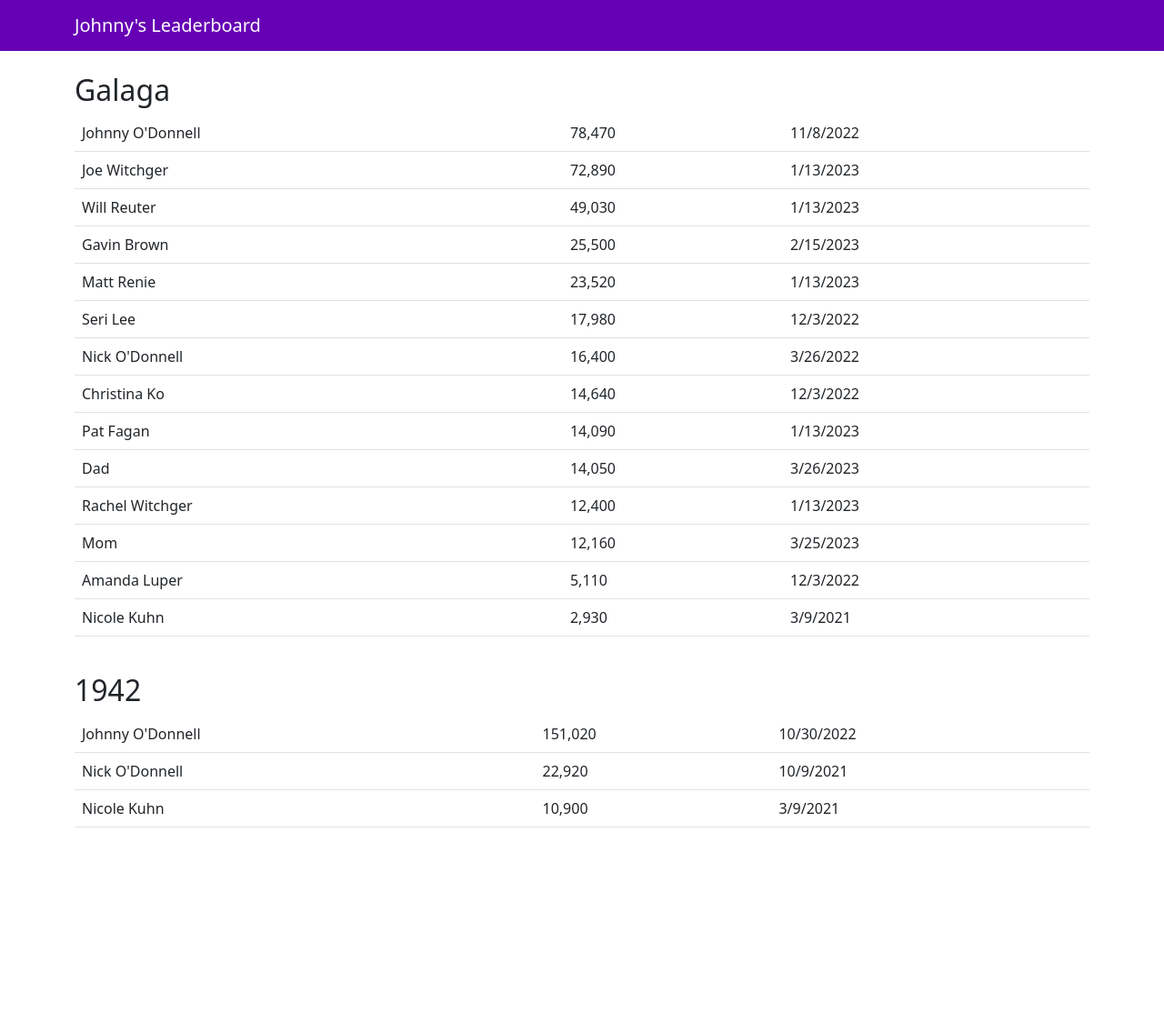
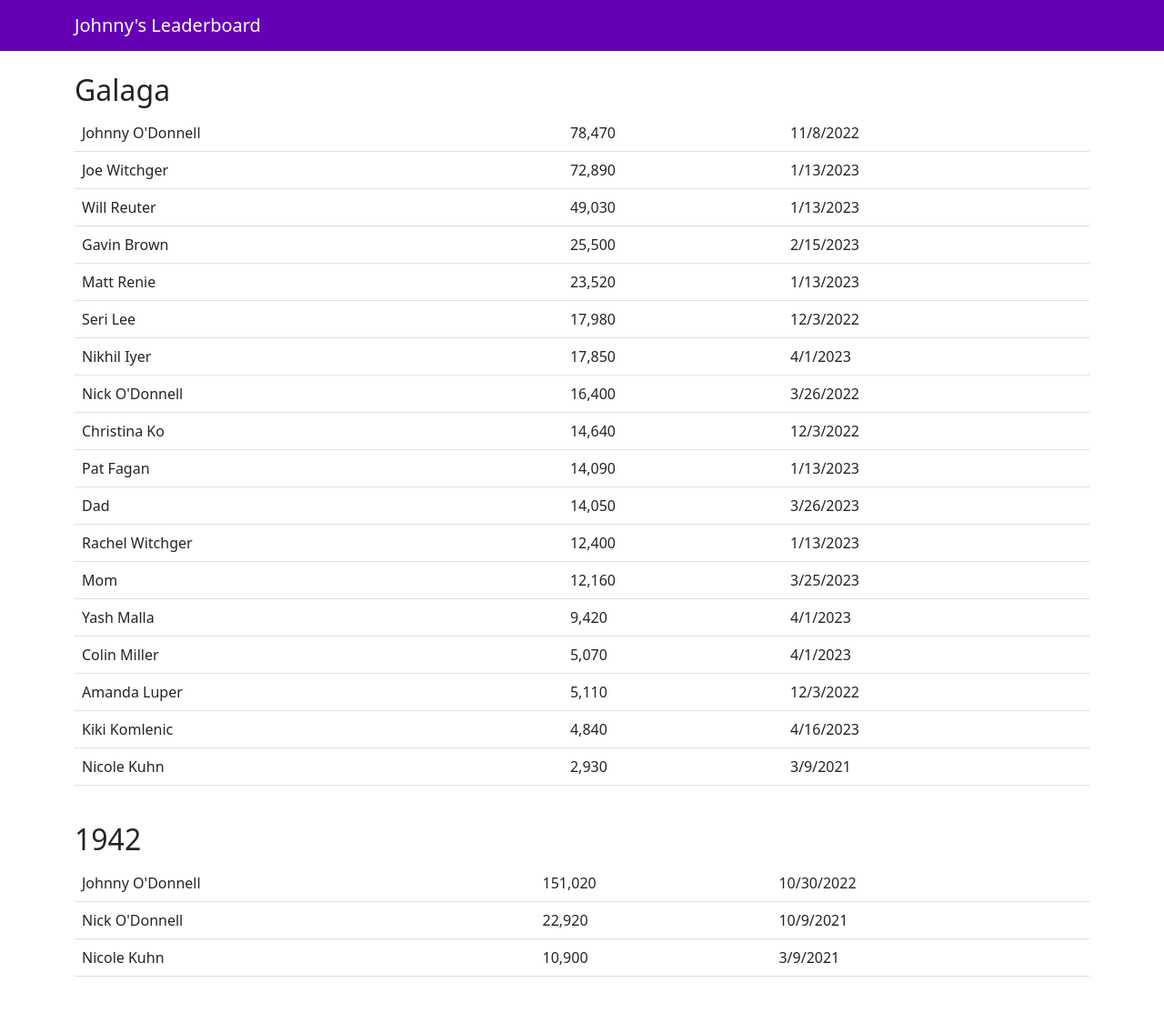
Before and after one commit to johnnyo-games/johnnyo-games.github.io, a Jekyll site: the page built from index.html, in a window 1280 px wide. Shown: the whole page at 91% size. Built offline with Jekyll 4.4.1, drawn with Linux system fonts in a browser that asks for light colours; before the commit the page ends 950 px from its top, so only the background shows below that.

Commit message:
New Galaga high scores

```diff
--- a/index.html
+++ b/index.html
@@ -37,6 +37,11 @@
             <td>12/3/2022</td>
         </tr>
         <tr>
+            <td>Nikhil Iyer</td>
+            <td>17,850</td>
+            <td>4/1/2023</td>
+        </tr>
+        <tr>
             <td>Nick O'Donnell</td>
             <td>16,400</td>
             <td>3/26/2022</td>
@@ -67,9 +72,24 @@
             <td>3/25/2023</td>
         </tr>
         <tr>
+            <td>Yash Malla</td>
+            <td>9,420</td>
+            <td>4/1/2023</td>
+        </tr>
+        <tr>
+            <td>Colin Miller</td>
+            <td>5,070</td>
+            <td>4/1/2023</td>
+        </tr>
+        <tr>
             <td>Amanda Luper</td>
             <td>5,110</td>
             <td>12/3/2022</td>
+        </tr>
+        <tr>
+            <td>Kiki Komlenic</td>
+            <td>4,840</td>
+            <td>4/16/2023</td>
         </tr>
         <tr>
             <td>Nicole Kuhn</td>
```
